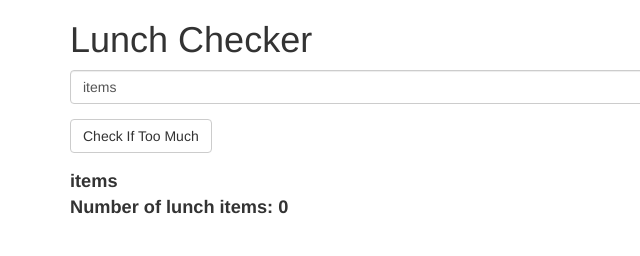
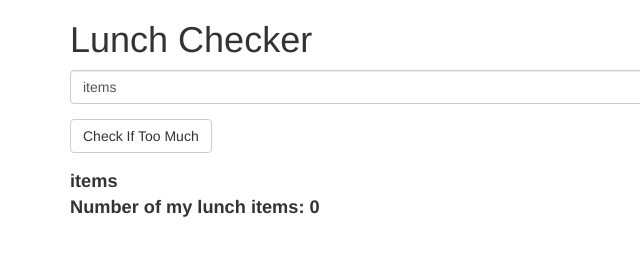
Before and after one commit to vainotuisk/module1-solution, a plain HTML site: page index.html in a window 1280 px wide. Shown: the full height of the page, 0-640 px from the left. Drawn offline with Linux system fonts and the light colour scheme.

Commit message:
indeksimuutus testiks

```diff
--- a/index.html
+++ b/index.html
@@ -26,7 +26,7 @@
          <div class="form-group message">
            <!-- Your message can go here. -->
            {{items}}<br>
-           Number of lunch items: {{numberOfItems}}
+           Number of my lunch items: {{numberOfItems}}
          </div>
    </div>
 
```
